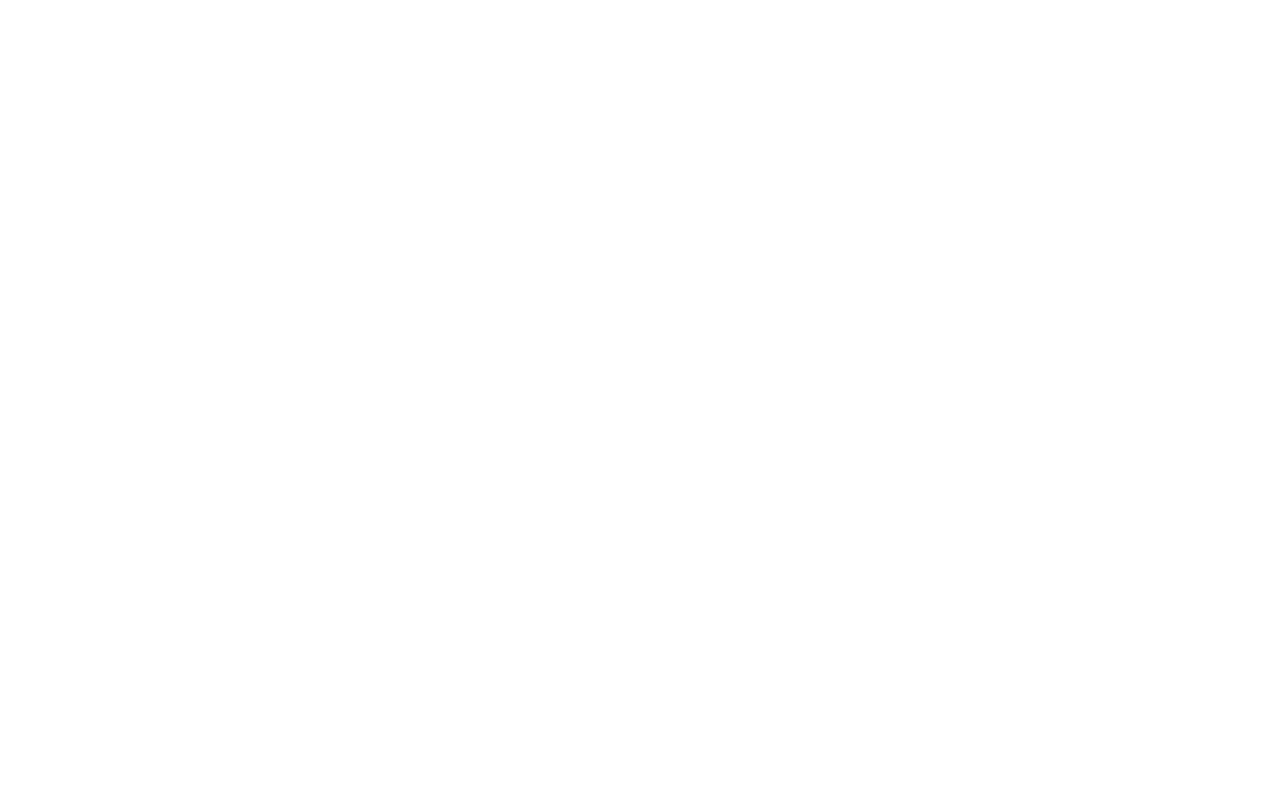
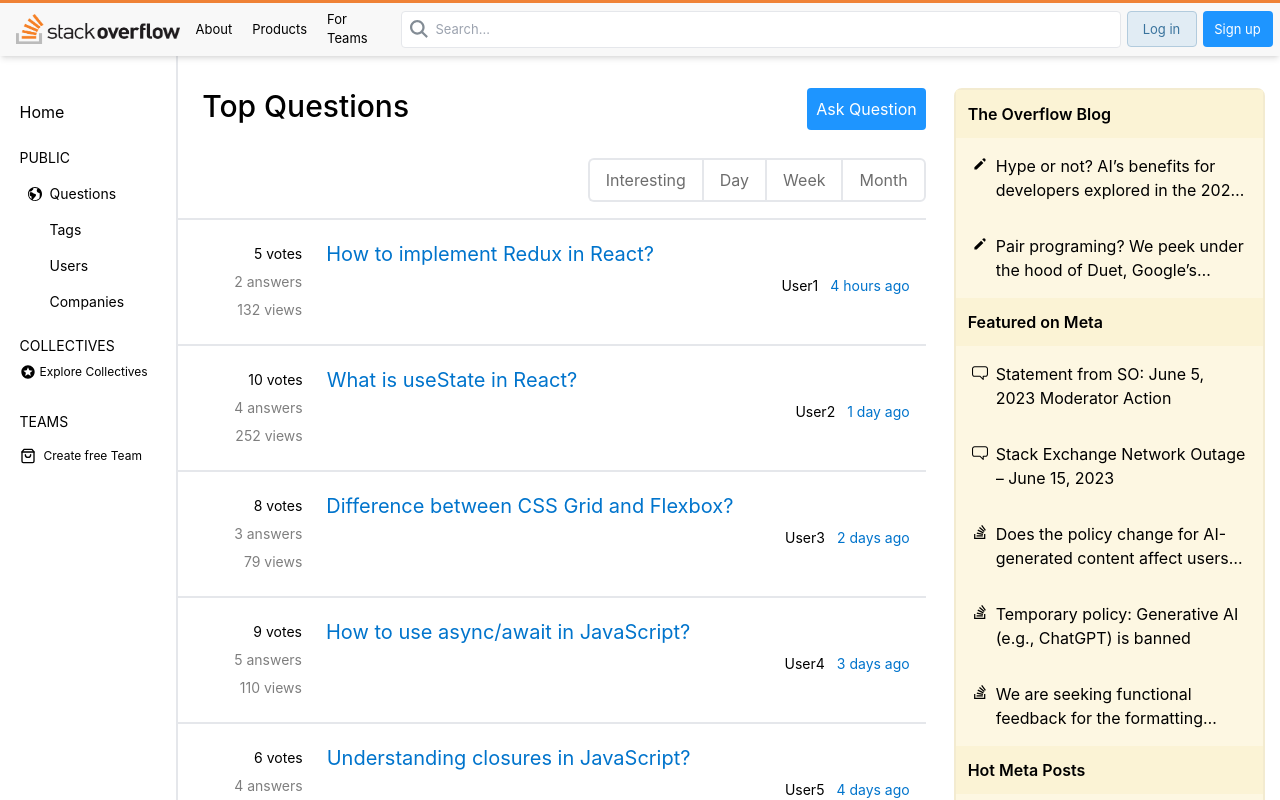
Before and after one commit to codestates-seb/seb44_pre_020, a React (Vite) app in the folder client/: page /home in a window 1280 px wide. Before the commit this address had no page. Shown: the top 800 px of the page. Built offline with nearby package versions, Linux system fonts and the light colour scheme.

Commit message:
feat: 페이지라우팅 및 탭 UI 및 기타 css

```diff
--- a/client/package.json
+++ b/client/package.json
@@ -22,7 +22,8 @@
     "react-dom": "^18.2.0",
     "react-icons": "^4.9.0",
     "react-router-dom": "^6.13.0",
-    "recoil": "^0.7.7"
+    "recoil": "^0.7.7",
+    "timeago.js": "^4.0.2"
   },
   "devDependencies": {
     "@types/react": "^18.0.28",
--- a/client/src/components/MainPageComponents/CenterMain.jsx
+++ b/client/src/components/MainPageComponents/CenterMain.jsx
@@ -4,19 +4,31 @@ import { QuestionApiState } from "../../Atoms/QuestionApiState";
 import { useQuery } from "@tanstack/react-query";
 import MainTab from "./MainTab";
 import QuestionCard from "./QuestionCard";
+import { useNavigate } from "react-router-dom";
 
 export default function CenterMain() {
   const question = useRecoilValue(QuestionApiState);
   const { isLoading, error, data: questions } = useQuery(["questions"], () => question.search());
+  const navigate = useNavigate();
   console.log(questions);
 
   return (
     <>
-      <div className=" flex justify-between pb-5 border-b-2">
-        <h1 className="text-3xl font-medium pl-5">Top Questions</h1>
-        <button className=" bg-[#1e95ff] hover:bg-[#0074CC] text-base text-white rounded-[4px] p-[10px]">Ask Question</button>
+      <div className=" flex flex-col pb-4 border-b-2">
+        <div className=" flex justify-between">
+          <h1 className="text-3xl font-medium pl-6">Top Questions</h1>
+          <button
+            onClick={() => navigate(`/ask`)}
+            className=" bg-[#1e95ff] hover:bg-[#0074CC] text-base text-white rounded-[4px] p-[9px]"
+          >
+            Ask Question
+          </button>
+        </div>
+        <div className=" flex justify-end mt-7">
+          <MainTab />
+        </div>
       </div>
-      <MainTab />
+
       <section>
         {isLoading && <p>Loading...</p>}
         {error && <p>Error...</p>}
--- a/client/src/components/MainPageComponents/MainTab.jsx
+++ b/client/src/components/MainPageComponents/MainTab.jsx
@@ -1,5 +1,20 @@
 import React from "react";
 
 export default function MainTab() {
-  return <div></div>;
+  return (
+    <ul className=" flex">
+      <li>
+        <button className=" rounded-l-[6px] py-2 px-4 border-2 border-r-0 text-[#6d6d6d] hover:bg-[#E3E6E8]">Interesting</button>
+      </li>
+      <li>
+        <button className=" py-2 px-4 border-2 border-r-0 text-[#6d6d6d] hover:bg-[#E3E6E8]">Day</button>
+      </li>
+      <li>
+        <button className=" py-2 px-4 border-2 border-r-0 text-[#6d6d6d] hover:bg-[#E3E6E8]">Week</button>
+      </li>
+      <li>
+        <button className=" rounded-r-[6px] py-2 px-4 border-2 text-[#6d6d6d] hover:bg-[#E3E6E8]">Month</button>
+      </li>
+    </ul>
+  );
 }
--- a/client/src/components/MainPageComponents/QuestionCard.jsx
+++ b/client/src/components/MainPageComponents/QuestionCard.jsx
@@ -1,10 +1,14 @@
 import React from "react";
 import Tags from "./Tags";
 import { useNavigate } from "react-router-dom";
+import { formatAgo } from "../../util/date";
 
 export default function QuestionCard({ question }) {
   const { title, content, author, date, answers, score, tags, views } = question;
   const navigate = useNavigate();
+  const moveToQuestionPage = () => {
+    navigate(`/questions/${question.id}`, { state: { question } });
+  };
 
   return (
     <li className=" flex py-5 border-b-2">
@@ -13,12 +17,16 @@ export default function QuestionCard({ question }) {
         <span className=" p-1 opacity-50">{answers} answers</span>
         <span className=" p-1 opacity-50">{views} views</span>
       </div>
-      <div>
-        <div className=" text-xl text-[#0074CC]">{title}</div>
-        <div className=" flex justify-end">
+      <div className=" flex flex-grow flex-col">
+        <div onClick={moveToQuestionPage} className=" text-xl text-[#0074CC] cursor-pointer">
+          {title}
+        </div>
+        <div className=" flex justify-end flex-grow text-sm p-2 mr-2">
           <Tags tags={tags} />
-          <span>{author}</span>
-          <span>{date}</span>
+          <span className=" mr-3">{author}</span>
+          <span onClick={moveToQuestionPage} className=" text-[#0074CC] cursor-pointer">
+            {formatAgo(date)}
+          </span>
         </div>
       </div>
     </li>
--- a/client/src/main.jsx
+++ b/client/src/main.jsx
@@ -16,17 +16,17 @@ const router = createBrowserRouter([
     element: <App />,
     errorElement: <NotFound />,
     children: [
-      { index: true, element: <MainSearchPage /> },
+      { index: true, element: <LoginPage /> },
       {
         path: "/ask",
         element: <AskPage />,
       },
       {
-        path: "/login",
-        element: <LoginPage />,
+        path: "/home",
+        element: <MainSearchPage />,
       },
       {
-        path: "/questions",
+        path: "/questions/:id",
         element: <QuestionsPage />,
       },
     ],
--- a/client/src/pages/MainSearchPage.jsx
+++ b/client/src/pages/MainSearchPage.jsx
@@ -5,14 +5,14 @@ import RightSidebar from "../components/MainPageComponents/RightSidebar";
 
 export default function MainSearchPage() {
   return (
-    <div className="flex py-10 ">
-      <aside className="fixed w-1.1/12 pr-4">
+    <div className="flex ">
+      <aside className="fixed w-1.1/12 pr-4 py-8">
         <LeftSidebar />
       </aside>
-      <article className="ml-[calc(1.6/12*100%)] w-9/12 border-l-2">
+      <article className="ml-[calc(1.6/12*100%)] w-9/12 border-l-2 py-8">
         <CenterMain />
       </article>
-      <aside className="w-4/12 pl-7 mr-2">
+      <aside className="w-4/12 pl-7 mr-2 py-8">
         <RightSidebar />
       </aside>
     </div>
--- /dev/null
+++ b/client/src/util/date.js
@@ -0,0 +1,8 @@
+import { format, register } from "timeago.js";
+import koLocale from "timeago.js/lib/lang/ko";
+
+register("ko", koLocale);
+
+export function formatAgo(date, lang = "en_Us") {
+  return format(date, lang);
+}
```
Also changed, not shown: 1 other file (tests, documents, lock files or other folders).
